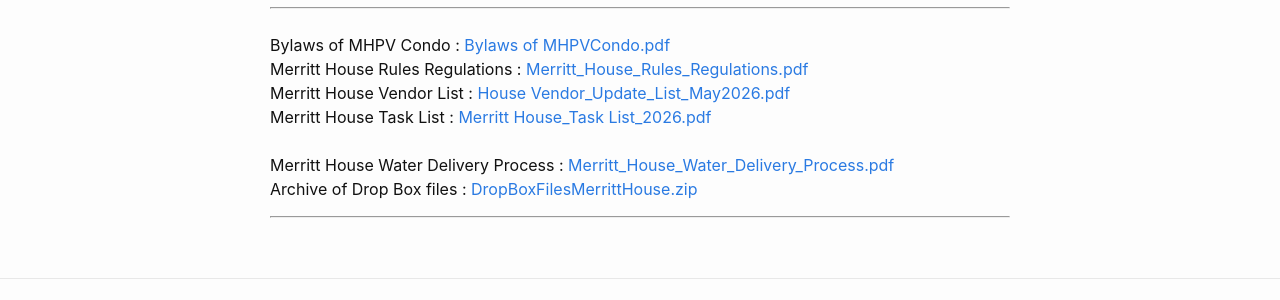
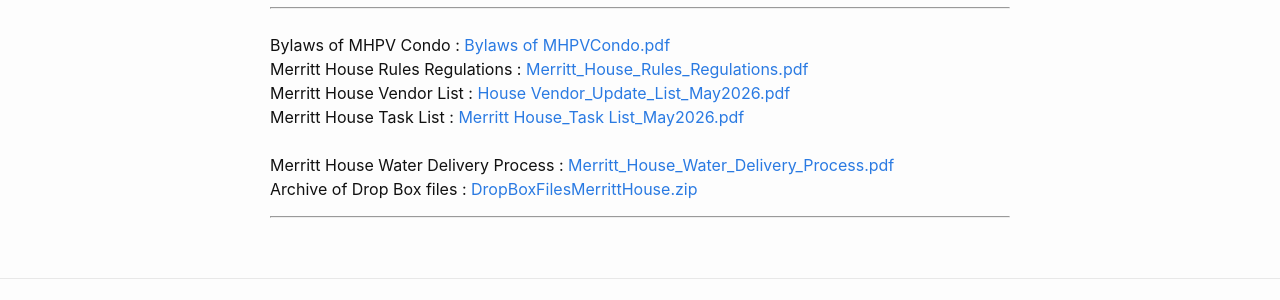
Before and after one commit to rsabec/merritthouse, a Jekyll site: the page built from downloads.markdown, in a window 1280 px wide. Shown: the part 745-1045 px from the top of the page. Built offline with Jekyll 4.4.1, drawn with Linux system fonts in a browser that asks for light colours.

Commit message:
doenloadeds update JUne 2026
task lists updated

```diff
--- a/downloads.markdown
+++ b/downloads.markdown
@@ -32,7 +32,7 @@
 <a href="https://drive.google.com/file/d/1aFt0U53LcrxwJjpaITqiNCrYD9GYInLN/view?usp=drive_link" download>House Vendor_Update_List_May2026.pdf</a>
 <br>
 Merritt House Task List :
-<a href="https://drive.google.com/file/d/1NWctUD3oJ0xXbhpSV5ZU4iKKB0Vut9Tz/view?usp=sharing" download>Merritt House_Task List_2026.pdf</a>
+<a href="https://drive.google.com/file/d/1Z6Rugwcozk0wHqr-Di8DMu83wGY9CWNE/view?usp=sharing" download>Merritt House_Task List_May2026.pdf</a>
 <br>
 Merritt House Water Delivery Process :
 <a href="https://drive.google.com/file/d/1JgNeTBuubhSDhWRR0SIw4hLfmBuHbruR/view?usp=sharing" download>Merritt_House_Water_Delivery_Process.pdf</a>
```
